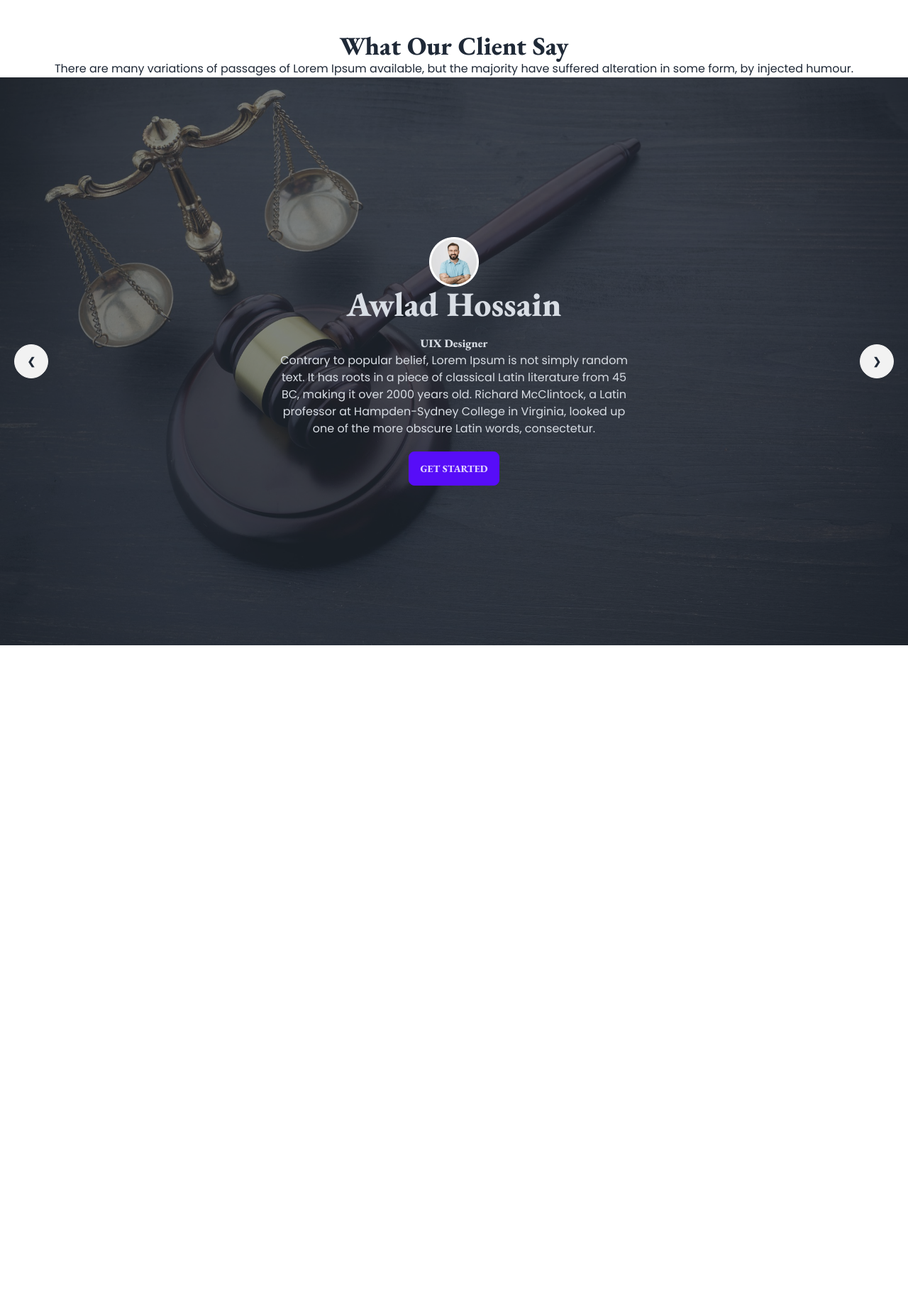
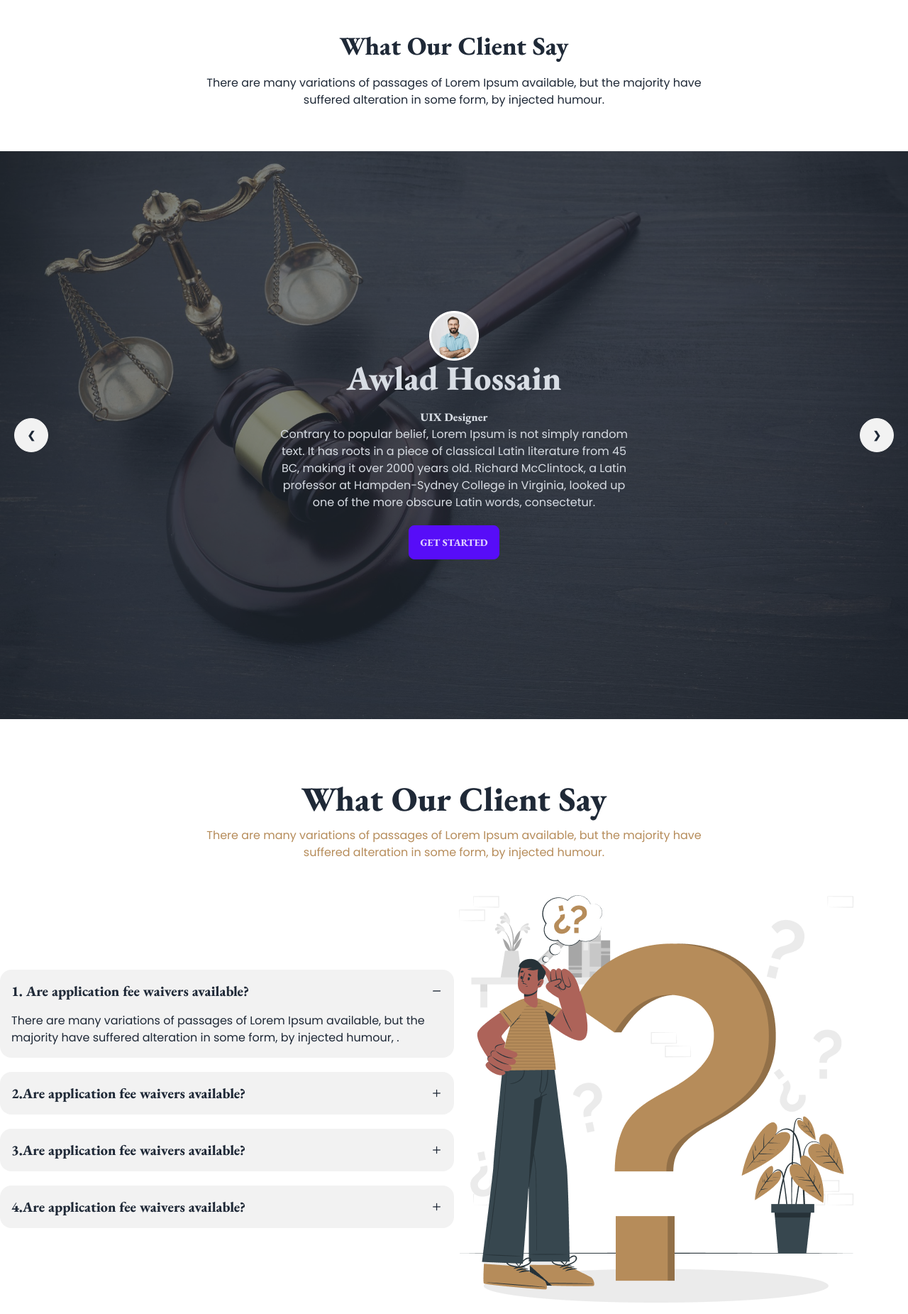
Before and after one commit to tanu200/legal-solution, a plain HTML site: page index.html in a window 1280 px wide. Shown: the part 1789-3640 px from the top of the page at 71% size. Before the commit the page ends 2753 px from the top, so only its background shows below. Drawn offline with nearby package versions, Linux system fonts and the light colour scheme.

Commit message:
ask frequency

```diff
--- a/index.html
+++ b/index.html
@@ -216,10 +216,13 @@
         <!----The client says Area-->
         <section class="text-center my-12">
             <h2 class="text-4xl">What Our Client Say</h2>
-            <p class="common-text">There are many variations of passages of Lorem Ipsum available, but the majority have
-                suffered alteration in some form, by injected humour.</p>
+            <p class="common-text my-5">There are many variations of passages of Lorem Ipsum available, but the majority
+                have
+                <br>
+                suffered alteration in some form, by injected humour.
+            </p>
             <div>
-                <div class="carousel w-full">
+                <div class="carousel w-full my-10">
                     <div id="slide1" class="carousel-item relative w-full">
                         <div class="hero min-h-screen" style="background-image: url(images/slider-1.jpg);">
                             <div class="hero-overlay bg-opacity-60"></div>
@@ -296,6 +299,65 @@
             </div>
 
         </section>
+        <!--Frequently Asked Any Questions-->
+        <section class="my-12">
+            <h1 class="text-5xl text-center ">What Our Client Say</h1>
+            <p class="mt-4 text-common-text text-center">There are many variations of passages of Lorem Ipsum available,
+                but the
+                majority have
+                <br> suffered
+                alteration
+                in some form, by injected humour.
+            </p>
+            <div class="flex justify-center items-center my-12">
+                <div class="flex-1 space-y-5">
+                    <div class="collapse collapse-plus bg-base-200 ">
+                        <input type="radio" name="my-accordion-3" checked="checked" />
+                        <div class="collapse-title text-xl font-medium">
+                            1. Are application fee waivers available?
+                        </div>
+                        <div class="collapse-content">
+                            <p>There are many variations of passages of Lorem Ipsum available, but the majority have
+                                suffered alteration in some form, by injected humour, . </p>
+                        </div>
+                    </div>
+                    <div class="collapse collapse-plus bg-base-200">
+                        <input type="radio" name="my-accordion-3" />
+                        <div class="collapse-title text-xl font-medium">
+                            2.Are application fee waivers available?
+                        </div>
+                        <div class="collapse-content">
+                            <p>There are many variations of passages of Lorem Ipsum available, but the majority have
+                                suffered alteration in some form, by injected humour, . </p>
+                        </div>
+                    </div>
+                    <div class="collapse collapse-plus bg-base-200">
+                        <input type="radio" name="my-accordion-3" />
+                        <div class="collapse-title text-xl font-medium">
+                            3.Are application fee waivers available?
+                        </div>
+                        <div class="collapse-content">
+                            <p>There are many variations of passages of Lorem Ipsum available, but the majority have
+                                suffered alteration in some form, by injected humour, . </p>
+                        </div>
+                    </div>
+                    <div class="collapse collapse-plus bg-base-200">
+                        <input type="radio" name="my-accordion-3" />
+                        <div class="collapse-title text-xl font-medium">
+                            4.Are application fee waivers available?
+                        </div>
+                        <div class="collapse-content">
+                            <p>There are many variations of passages of Lorem Ipsum available, but the majority have
+                                suffered alteration in some form, by injected humour, . </p>
+                        </div>
+                    </div>
+                </div>
+                <div class="flex-1">
+                    <img src="images/faq.png" alt="" srcset="">
+                </div>
+            </div>
+
+        </section>
     </main>
 </body>
 
```
